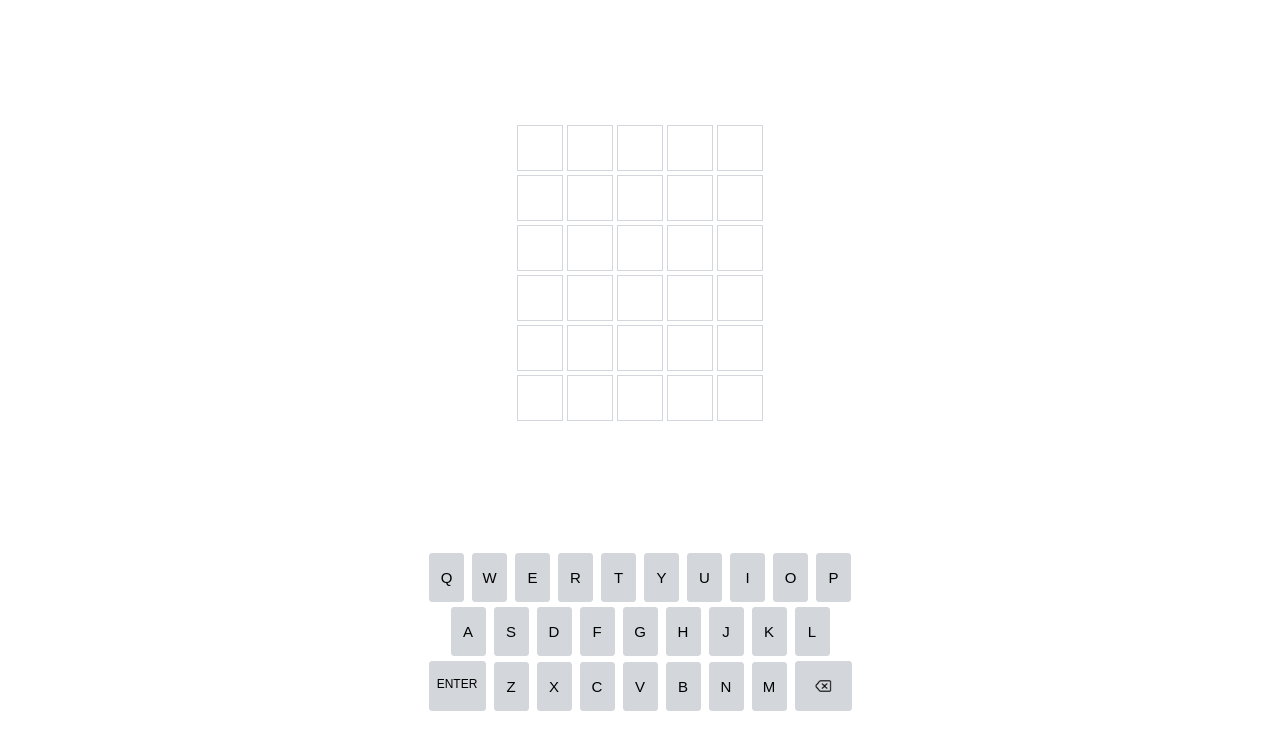
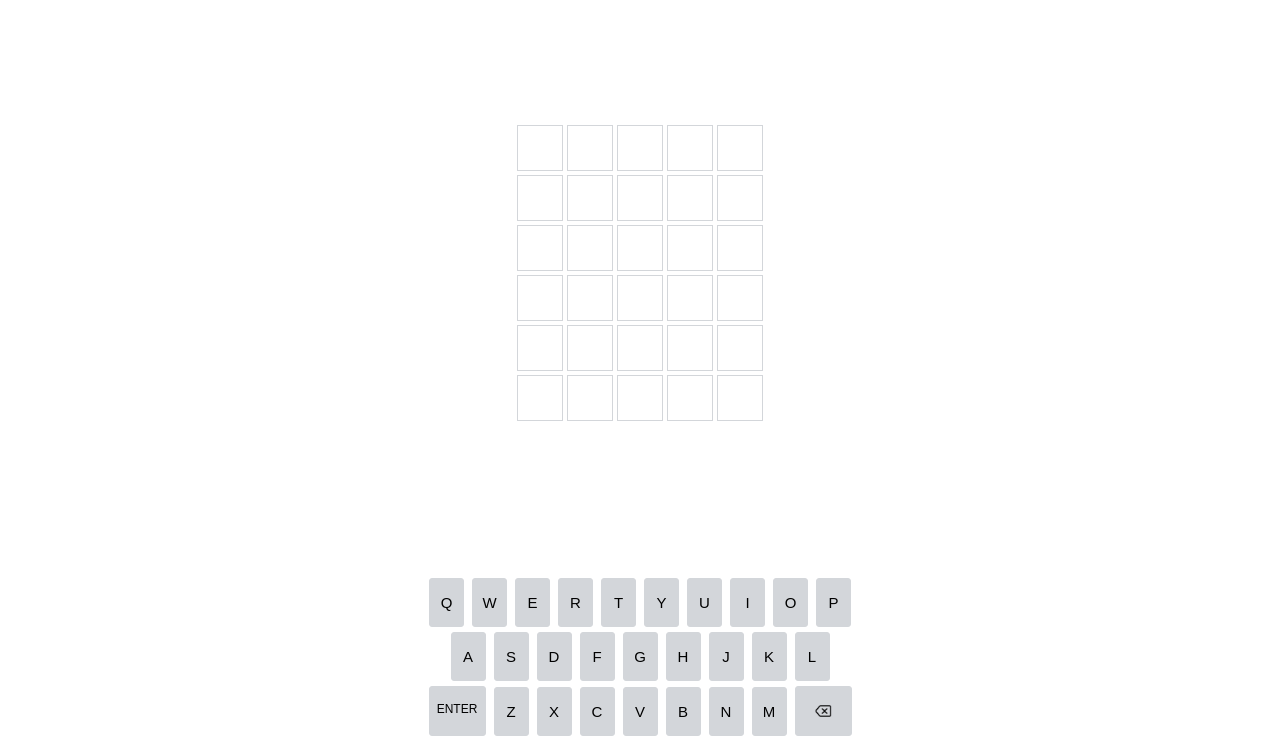
Before and after one commit to katerinawang/csis1430, a plain HTML site: page htdocs/photoshop/index.html in a window 1280 px wide. Shown: the part 57-800 px from the top of the page. Drawn offline with Linux system fonts and the light colour scheme; a web font is replaced by a local one.

Commit message:
size adjustment

```diff
--- a/htdocs/photoshop/css/style.css
+++ b/htdocs/photoshop/css/style.css
@@ -70,7 +70,9 @@ main{
     width: 500px;
     height: 160px;
     display: block;
-    margin: auto;
+    position: absolute;
+    left: calc(50% - 250px);
+    bottom: 10px;
     text-align: center;
 }
 /* each row of keyboard */
```
